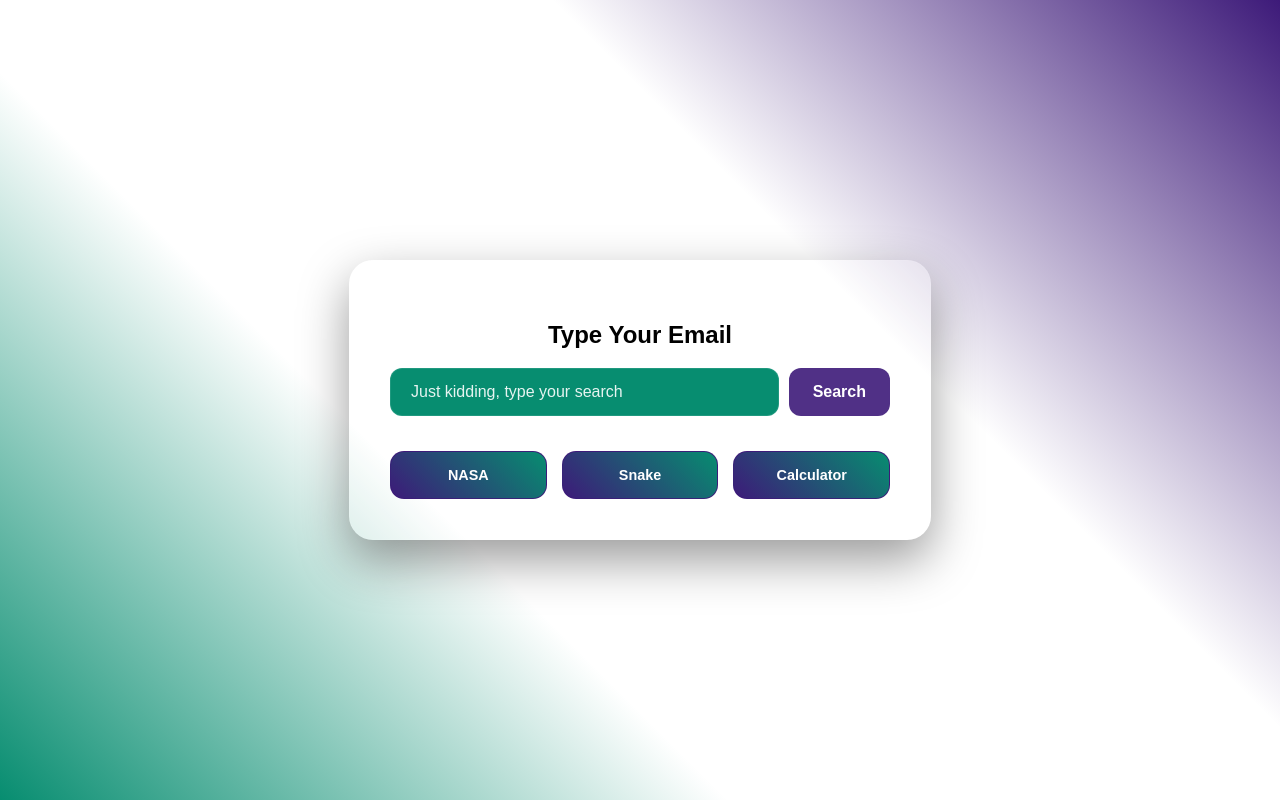
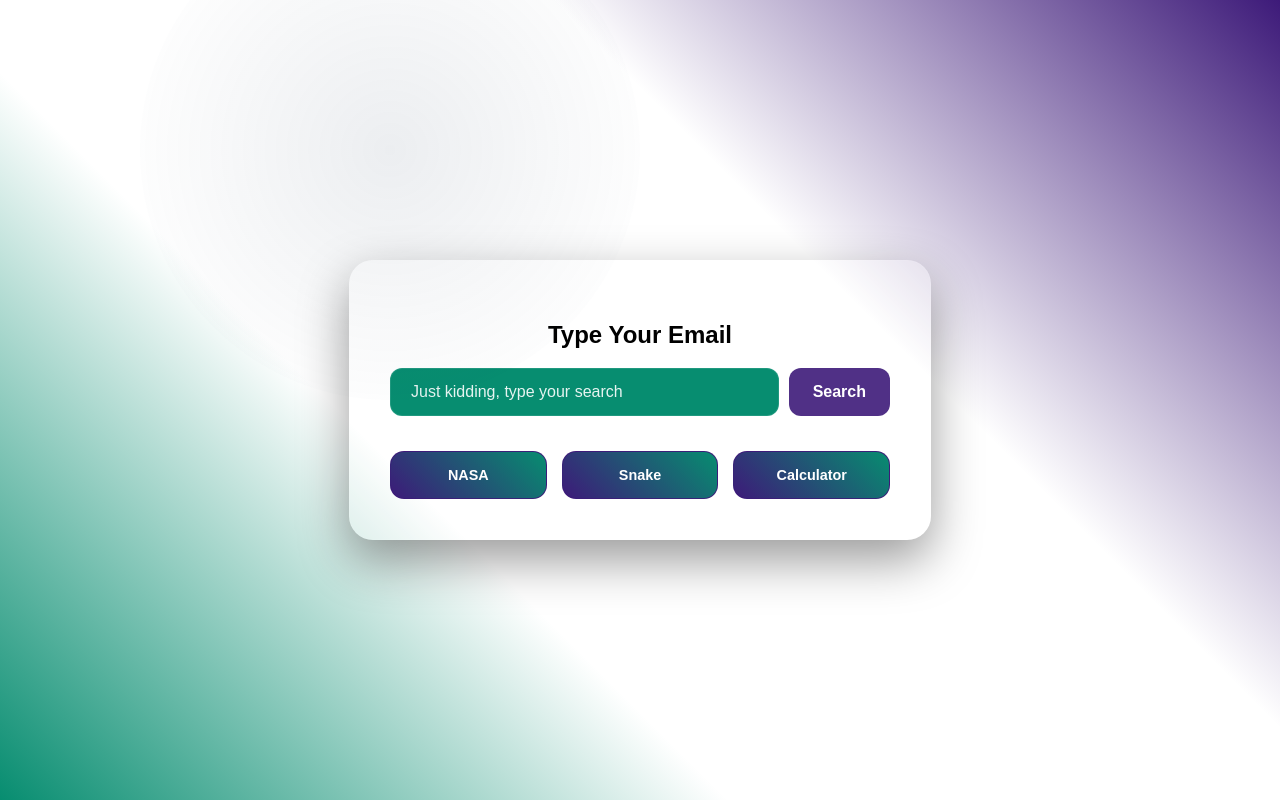
Before and after one commit to GuilhermeMartins-GMM/GMM_Tab, a website built with Vite: page index.html in a window 1280 px wide. Built offline with nearby package versions, Linux system fonts and the light colour scheme; no server answers.

Commit message:
Adding mouse effect

```diff
--- a/index.html
+++ b/index.html
@@ -8,6 +8,8 @@
 
   </head>
   <body>
+
+    <div id="spotlight" class="spotlight"></div>
 
     <div class="boxInicial">
       <h2>Type Your Email</h2>
--- a/src/main.js
+++ b/src/main.js
@@ -2,6 +2,12 @@ import './style.css';
 
 const API_KEY = import.meta.env?.VITE_NASA_API_KEY || 'DEMO_KEY';
 
+var spotlight = document.getElementById('spotlight');
+
+window.onmousemove = function(e) {
+  spotlight.style.left = e.clientX + 'px';
+  spotlight.style.top = e.clientY + 'px';
+};
 
 const url = `https://api.nasa.gov/planetary/apod?api_key=${API_KEY}`;
 
--- a/src/style.css
+++ b/src/style.css
@@ -310,3 +310,17 @@ body {
   font-size: 0.8rem;
   color: rgba(255, 255, 255, 0.6);
 }
+
+.spotlight {
+    position: fixed;
+    width: 500px;
+    height: 500px;
+    border-radius: 50%;
+    transform: translate(-50%, -50%);
+    pointer-events: none;
+    z-index: 0;
+}
+
+.spotlight {
+    background: radial-gradient(circle, rgba(67, 87, 112, 0.1) 0%, transparent 80%);
+}
```
